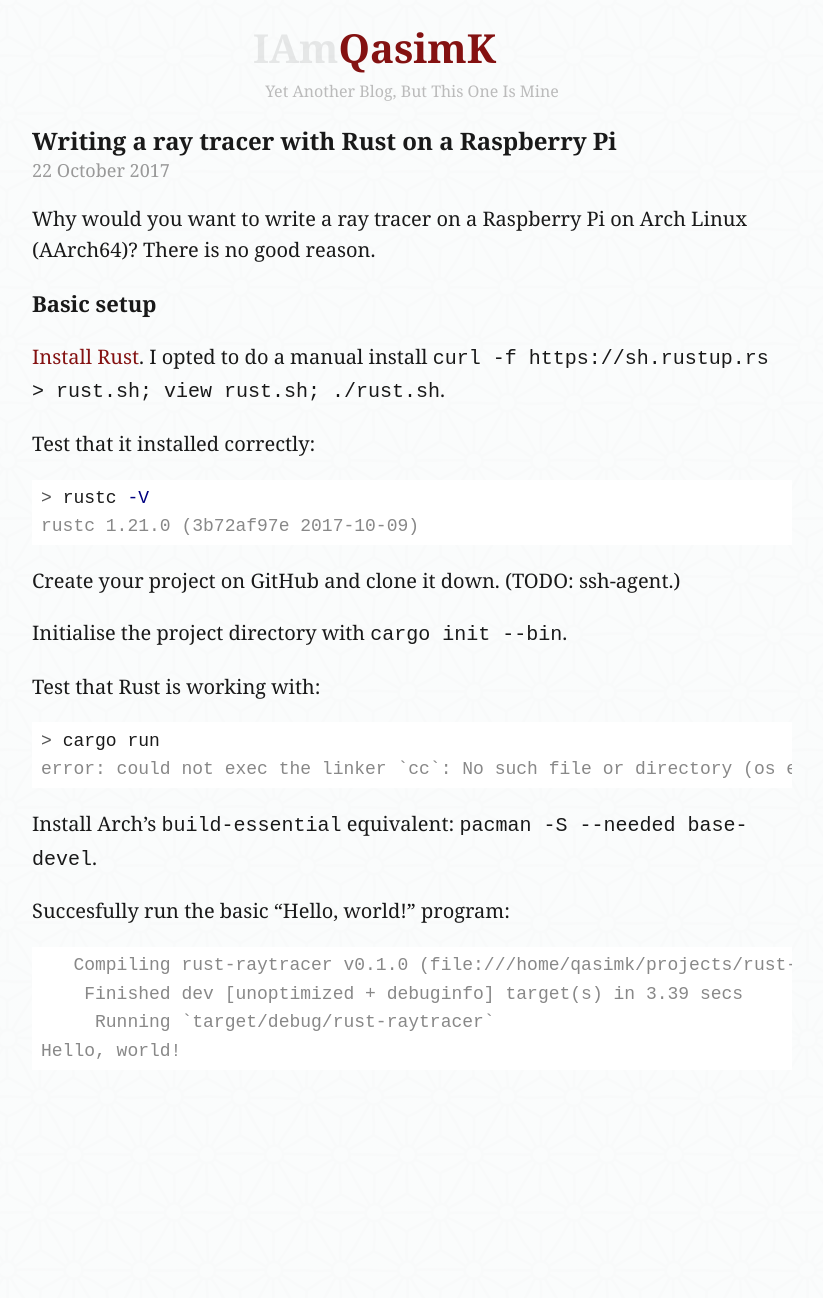
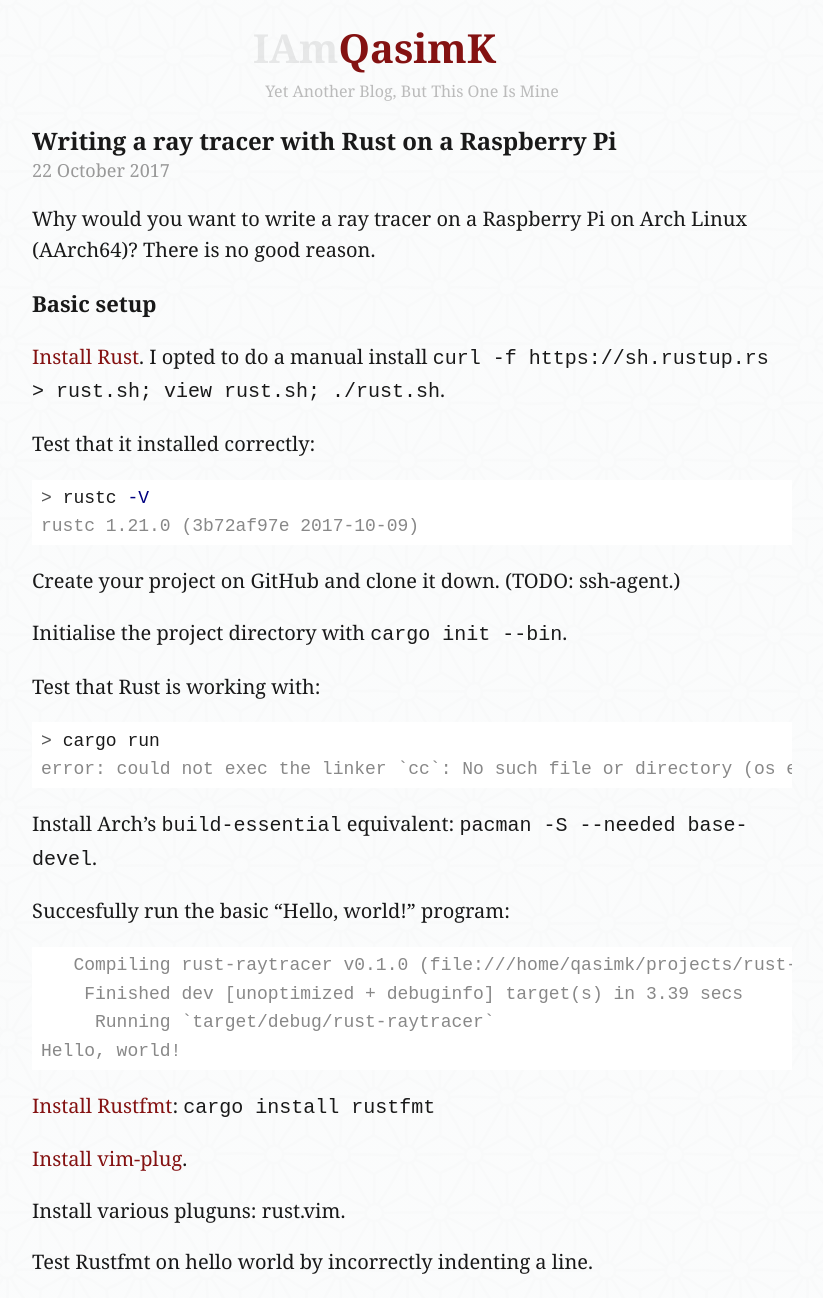
Before and after one commit to QasimK/qasimk.github.io, a Jekyll site: the page built from _posts/2017-10-22-rust-raytracer.md, in a window 1280 px wide. Shown: the whole page, without its empty margins (228-1051 px from the left). Built offline with Jekyll 4.4.1, drawn with Linux system fonts in a browser that asks for light colours; before the commit the page ends 1088 px from its top, so only the background shows below that.

Commit message:
Update 2017-10-22-rust-raytracer.md

````diff
--- a/_posts/2017-10-22-rust-raytracer.md
+++ b/_posts/2017-10-22-rust-raytracer.md
@@ -40,5 +40,16 @@ Succesfully run the basic "Hello, world!" program:
 Hello, world!
 ```
 
+[Install Rustfmt][install-rustfmt]: `cargo install rustfmt`
+
+[Install vim-plug][install-vimplug].
+
+Install various pluguns: rust.vim.
+
+Test Rustfmt on hello world by incorrectly indenting a line.
+
+
 
 [install-rust]: https://wiki.archlinux.org/index.php/Rust
+[install-rustfmt]: https://github.com/rust-lang-nursery/rustfmt
+[install-vimplug]: https://github.com/junegunn/vim-plug
````
